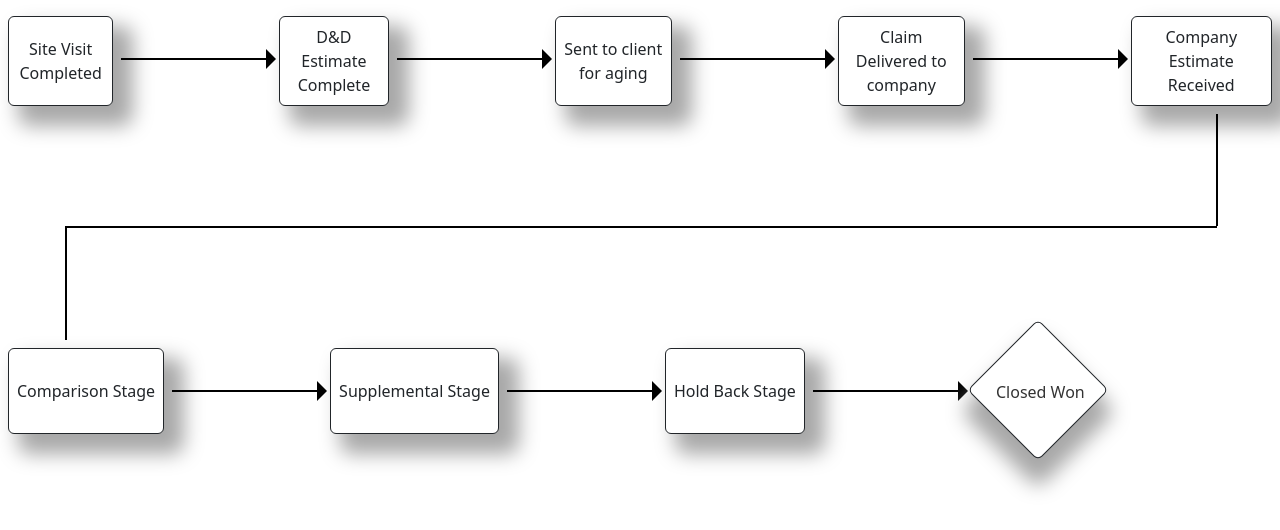
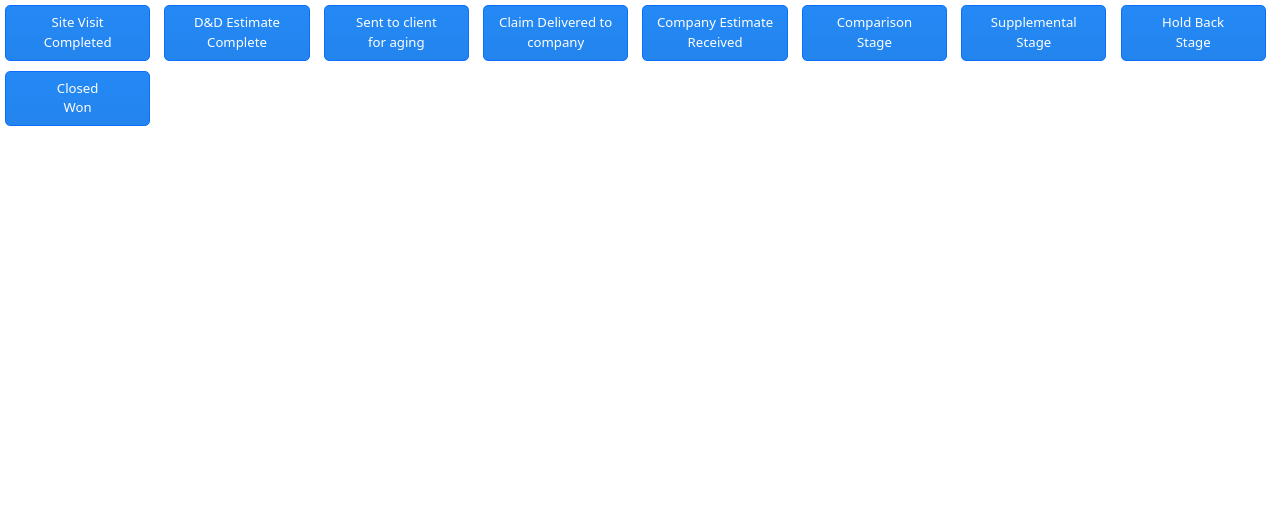
Before and after one commit to Saravanan-2002-ts/upp-poc, a plain HTML site: page index.html in a window 1280 px wide. Drawn offline with nearby package versions, Linux system fonts and the light colour scheme.

Commit message:
index.html

```diff
--- a/index.html
+++ b/index.html
@@ -1,182 +1,56 @@
 <!DOCTYPE html>
 <html lang="en">
+
 <head>
     <meta charset="UTF-8">
     <meta name="viewport" content="width=device-width, initial-scale=1.0">
-    <title>BluePrint</title>
-    <link href="https://cdn.jsdelivr.net/npm/bootstrap@5.3.1/dist/css/bootstrap.min.css" rel="stylesheet"
-        integrity="sha384-4bw+/aepP/YC94hEpVNVgiZdgIC5+VKNBQNGCHeKRQN+PtmoHDEXuppvnDJzQIu9" crossorigin="anonymous">
-    <script src="https://cdn.jsdelivr.net/npm/bootstrap@5.3.1/dist/js/bootstrap.bundle.min.js"
-        integrity="sha384-HwwvtgBNo3bZJJLYd8oVXjrBZt8cqVSpeBNS5n7C8IVInixGAoxmnlMuBnhbgrkm"
-        crossorigin="anonymous"></script>
-    <script src="https://cdnjs.cloudflare.com/ajax/libs/jquery/3.7.1/jquery.min.js"></script>
-    <script src="https://cdn.jsdelivr.net/npm/handlebars@latest/dist/handlebars.js"></script>
-    <script src="./mock.js"></script>
+    <title>Document</title>
+    <link href="https://cdn.jsdelivr.net/npm/bootstrap@5.0.2/dist/css/bootstrap.min.css" rel="stylesheet"
+        integrity="sha384-EVSTQN3/azprG1Anm3QDgpJLIm9Nao0Yz1ztcQTwFspd3yD65VohhpuuCOmLASjC" crossorigin="anonymous">
+</head>
 <style>
-        html {
-            width: fit-content;
+    .btn {
+        padding: 7px;
+        margin: 5px;
+        background: linear-gradient(0deg, rgb(35, 132, 237) 0%, rgb(36, 137, 246) 100%) transparent;
+        color: white;
+        border-radius: 5px;
+        width: 11em;
+        white-space: wrap;
+        word-wrap: break-word;
+        font-size: 13.2px;
     }
 
-        body {
-            background-color: white;
-        }
-
-        .shadow-max {
-            box-shadow: 15px 15px 20px 5px rgb(168 168 168);
-        }
-
-        .btn-outline-dark {
-            --bs-btn-hover-bg: #24a0ed;
-            background-color: white;
-        }
-
-        .arrow-line-up-down {
-            position: relative;
-            height: 100px;
-            width: 2px;
-            background-color: black;
-            /* margin: 50px auto; */
-            margin-right: 10%;
-        }
-
-        .arrow-line-right-left {
-            position: relative;
-            width: 150px;
-            height: 2px;
-            background-color: black;
-            margin: 50px auto;
-        }
-
-        .btn {
-            white-space: wrap;
-        }
-
-
-        .up::before {
-            content: "";
-            position: absolute;
-            top: -10%;
-            left: 50%;
-            transform: translateX(-50%);
-            border: 10px solid transparent;
-            border-bottom-color: black;
-        }
-
-        .down::before {
-            content: "";
-            position: absolute;
-            bottom: -10%;
-            left: 50%;
-            transform: translateX(-50%);
-            border: 10px solid transparent;
-            border-top-color: black;
-            top: 90%;
-        }
-
-        .left::before {
-            content: "";
-            position: absolute;
-            top: 50%;
-            left: -10%;
-            transform: translateY(-50%);
-            border: 10px solid transparent;
-            border-right-color: black;
-        }
-
-        .right::before {
-            content: "";
-            position: absolute;
-            top: 50%;
-            right: -10%;
-            transform: translateY(-50%);
-            border: 10px solid transparent;
-            border-left-color: black;
-        }
-
-        .diamond-shape {
-            background: #fff;
-            height: 100px;
-            text-align: center;
-            transform: rotate(45deg);
-            width: 100px;
-            margin-left: 25px;
-        }
-
-        p {
-            text-align: center;
-            transform: rotate(45);
-            color: #333;
-            display: table-cell;
-            height: 60px;
-            transform: rotate(-45deg);
-            vertical-align: middle;
-            width: 60px;
-            white-space: nowrap;
+    .btn:hover {
+        /* background-color: #0061CA; */
+        color: white;
     }
 </style>
 
 <body>
-    <div class="h-100 w-100 d-flex align-items-center justify-content-center">
-        <div class="mt-2 d-flex flex-column" id="flow">
-            <div class="d-flex flex-row-reverse text-wrap">
+    <div class="h-100 flex-row justify-content-center align-items-center">
 
-                <button type="button" class="p-2 m-2 btn btn-outline-dark shadow-max">Company Estimate Received</button>
-                <div class="d-flex flex-row-reverse">
-                    <div class="arrow-line-right-left right"></div>
-                </div>
-                <div class="d-flex flex-row">
-                    <button type="button" class="p-2 m-2 btn btn-outline-dark shadow-max ">Claim Delivered to
-                        company</button>
-                </div>
-                <div class="d-flex flex-row-reverse">
-                    <div class="arrow-line-right-left right"></div>
-                </div>
-                <button type="button" class="p-2 m-2 btn btn-outline-dark shadow-max">Sent to client for aging</button>
-                <div class="d-flex flex-row-reverse">
-                    <div class="arrow-line-right-left right"></div>
-                </div>
-                <div class="d-flex flex-row">
-                    <button type="button" class="p-2 m-2 btn btn-outline-dark shadow-max">D&D Estimate Complete</button>
-                </div>
-                <div class="d-flex flex-row-reverse">
-                    <div class="arrow-line-right-left right"></div>
-                </div>
-                <button type="button" class="p-2 m-2 btn btn-outline-dark shadow-max">Site Visit Completed</button>
-            </div>
-            <div class="d-flex" style="margin-left: 95%;">
-                <div class="arrow-line-up-down" style="height: 112px;"></div>
-            </div>
-            <div class="arrow-line-right-left"
-                style="width: 90%; margin-left: 5.1%; margin-top: 0%; margin-bottom: 0%;"></div>
-            <div class="d-flex" style="margin-left: 5.1%;">
-                <div class="arrow-line-up-down" style="height: 112px;"></div>
-            </div>
-            <div class="d-flex flex-row">
-                <button type="button" class="p-2 m-2 btn btn-outline-dark shadow-max">Comparison Stage</button>
-                <div class="d-flex">
-                    <div class="arrow-line-right-left right"></div>
-                </div>
-                <div class="d-flex flex-row">
-                    <button type="button" class="p-2 m-2 btn btn-outline-dark shadow-max">Supplemental Stage</button>
-                    <div class="d-flex">
-                        <div class="arrow-line-right-left right"></div>
-                    </div>
-                </div>
-                <div class="d-flex flex-row">
-                    <button type="button" class="p-2 m-2 btn btn-outline-dark shadow-max">Hold Back Stage</button>
-                    <div class="d-flex">
-                        <div class="arrow-line-right-left right"></div>
-                    </div>
-                </div>
-                <div class="d-flex flex-row">
-                    <button type="button" class="p-2 btn btn-outline-dark shadow-max diamond-shape">
-                        <p>Closed
-                            Won</p>
-                    </button>
+        <button type="button" class="btn btn-primary .bg-primary.bg-gradient">Site Visit <br> Completed</button>
+
+        <button type="button" class="btn btn-primary .bg-primary.bg-gradient">D&D Estimate Complete</button>
+
+        <button type="button" class="btn btn-primary .bg-primary.bg-gradient">Sent to client <br> for aging</button>
+
+        <button type="button" class="btn btn-primary .bg-primary.bg-gradient">Claim Delivered to company</button>
+
+        <button type="button" class="btn btn-primary .bg-primary.bg-gradient">Company Estimate Received</button>
+
+        <button type="button" class="btn btn-primary .bg-primary.bg-gradient">Comparison <br> Stage</button>
+
+        <button type="button" class="btn btn-primary .bg-primary.bg-gradient">Supplemental <br> Stage</button>
+
+        <button type="button" class="btn btn-primary .bg-primary.bg-gradient">Hold Back <br> Stage</button>
+
+        <button type="button" class="btn btn-primary .bg-primary.bg-gradient">Closed <br> Won</button>
     </div>
     </div>
     </div>
-    </div>
+
 </body>
 
 </html>
```
Lines whose indentation alone changed are shown as unchanged.
